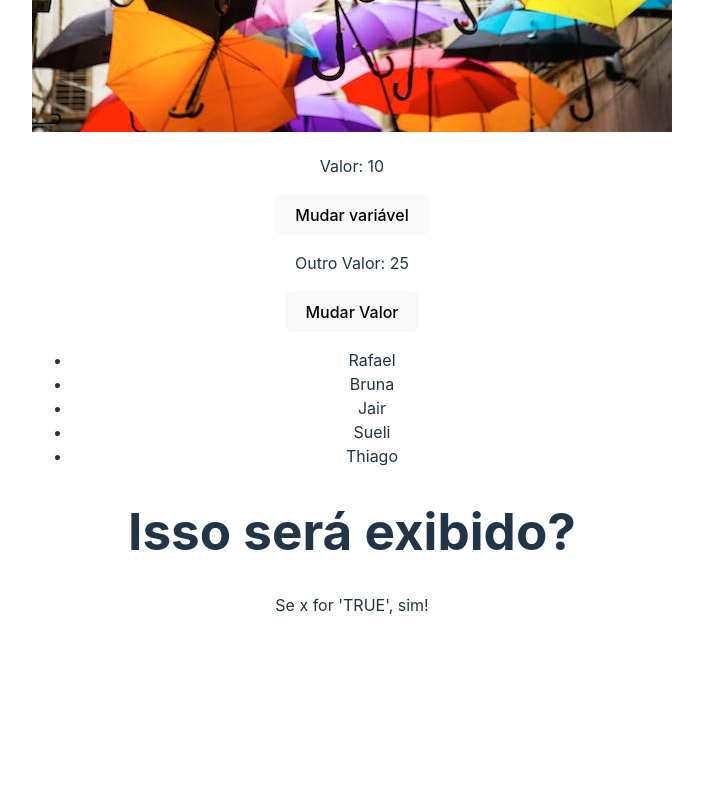
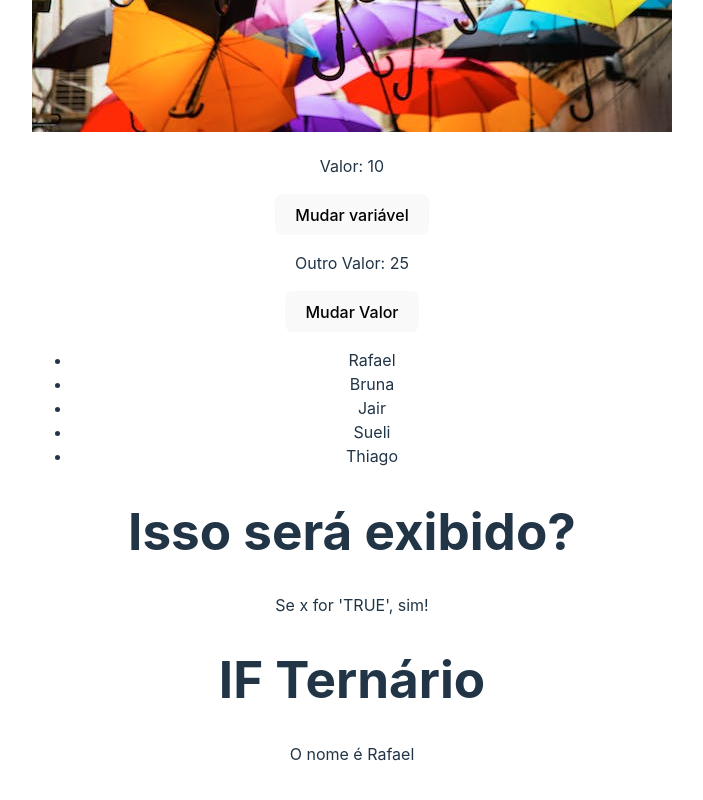
Before and after one commit to rafavanzele/REACT, a React (Vite) app in the folder 3_AVANCANDO_EM_REACT/avancando_em_react/: page / in a window 1280 px wide. Shown: the part 885-1685 px from the top of the page, without its empty margins (288-991 px from the left). Built offline with nearby package versions, Linux system fonts and the light colour scheme.

Commit message:
if ternário em react

```diff
--- a/3_AVANCANDO_EM_REACT/avancando_em_react/src/components/ConditionalRender.jsx
+++ b/3_AVANCANDO_EM_REACT/avancando_em_react/src/components/ConditionalRender.jsx
@@ -4,11 +4,29 @@ import { useState } from 'react'
 const ConditionalRender = () => {
   const [x] = useState(true)
 
+  const [name] = useState('Rafael')
+
     return (
     <div>
         <h1>Isso será exibido?</h1>
         {x && <p>Se x for 'TRUE', sim!</p>}
+
+
+        <h1>IF Ternário</h1>
+        {name === 'Rafael'? (
+            <div>
+                <p>O nome é Rafael</p>
+            </div>
+        ) : (
+            <div>
+                <p>Nome não encontrado!</p>
+            </div>
+        )}
+
+
     </div>
+
+
   )
 }
 
```
